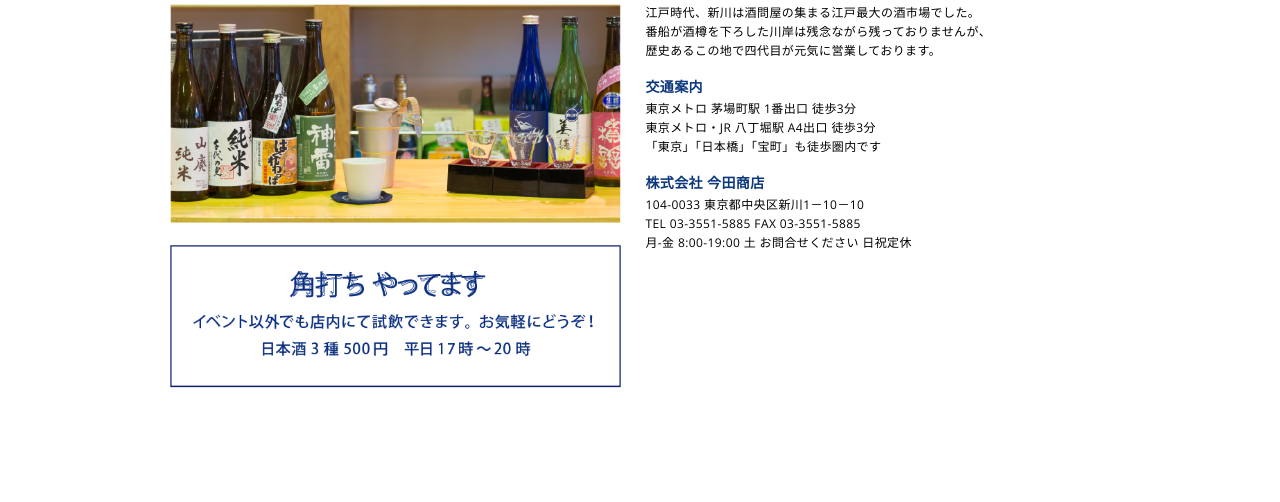
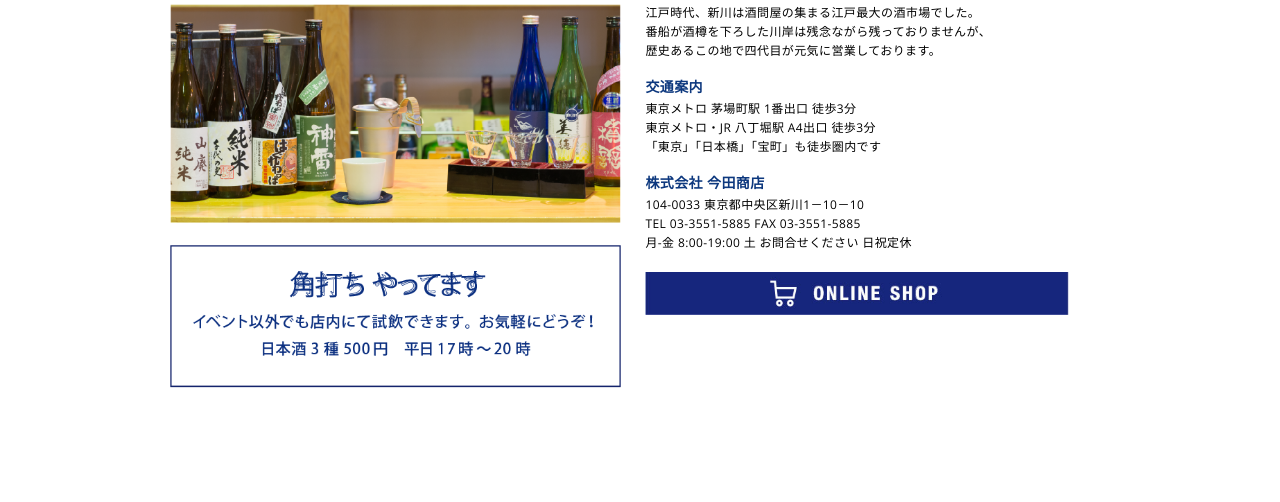
Before and after one commit to sancansion/imadashoten, a plain HTML site: page index.html in a window 1280 px wide. Shown: the part 2050-2552 px from the top of the page. Drawn offline with nearby package versions, Linux system fonts and the light colour scheme; some packages are replaced by stand-ins of ours; files whose address does not match are found by name.

Commit message:
add online shop btn

```diff
--- a/css/style.css
+++ b/css/style.css
@@ -628,9 +628,11 @@ div.container div.info {
 	text-align:left;
 	padding-left:15px;
 }
-/* div.container div.image img {
-	position: absolute;
-}  */
+
+div.container div.info img {
+	margin:20px auto;
+	width:90%;
+}
 .container:before, .container:after {
   content: " ";
   display: table;
--- a/index.html
+++ b/index.html
@@ -280,7 +280,10 @@
 					月-金 8:00-19:00 土 お問合せください 日祝定休
 				</p>
 
-				<a href="https://imadashouten.buyshop.jp/"> </a>
+				<a href="https://imadashouten.buyshop.jp/" tartger="blank">
+					<img src="img/shop_btn.jpg" alt="今田商店オンラインショップ">
+				</a>
+
 			</div>
 		</div>
 
@@ -305,7 +308,8 @@
 		<div class="box3 facebook">
 			<iframe
 				src="https://www.facebook.com/plugins/page.php?href=https%3A%2F%2Fwww.facebook.com%2Fimadashouten%2F&tabs=timeline&width=340&height=500&small_header=false&adapt_container_width=true&hide_cover=false&show_facepile=true&appId"
-				width="400" height="500" style="text-align:center; border: none; overflow: hidden" scrolling="no" frameborder="0" allowTransparency="true"></iframe>
+				width="400" height="500" style="text-align: center; border: none; overflow: hidden" scrolling="no" frameborder="0"
+				allowTransparency="true"></iframe>
 		</div>
 	</div>
 
```
